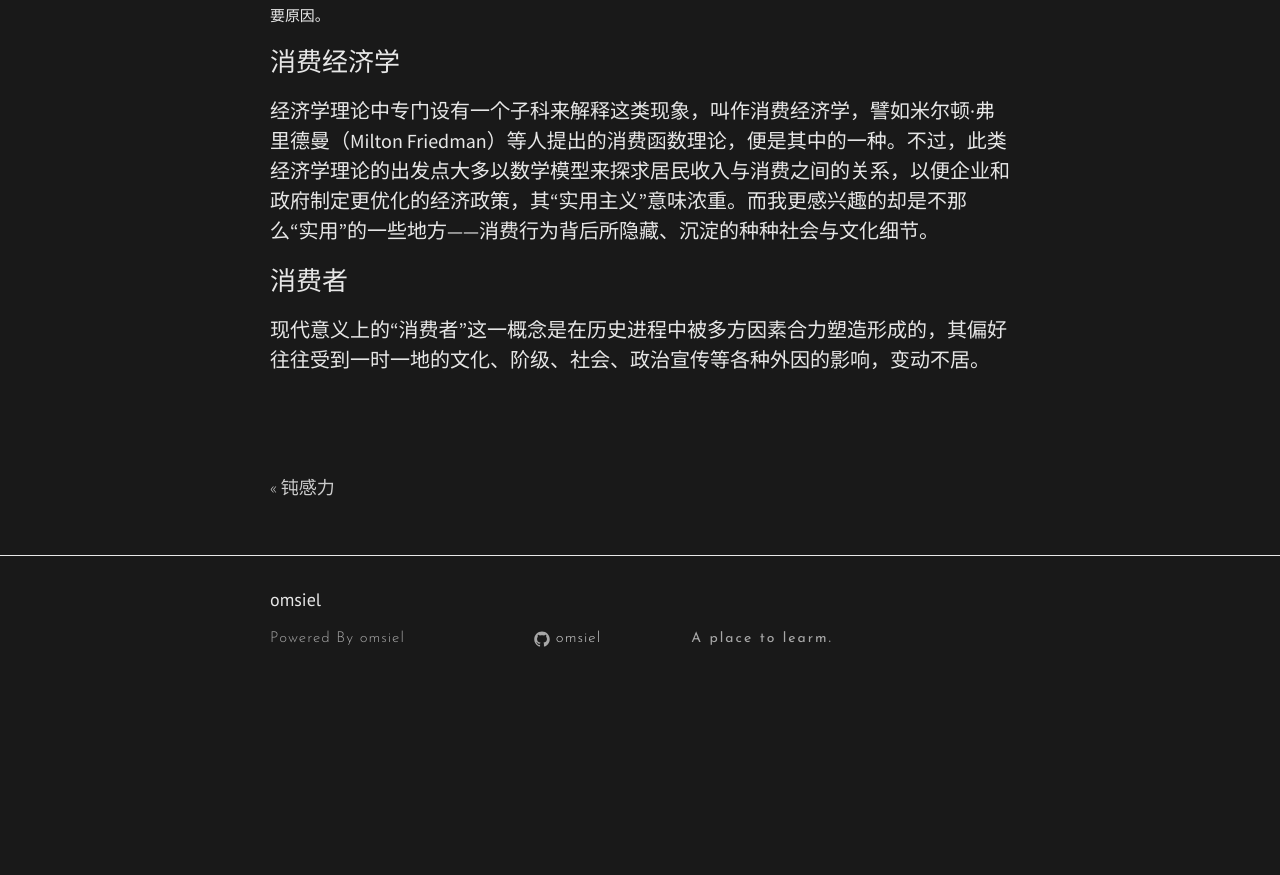
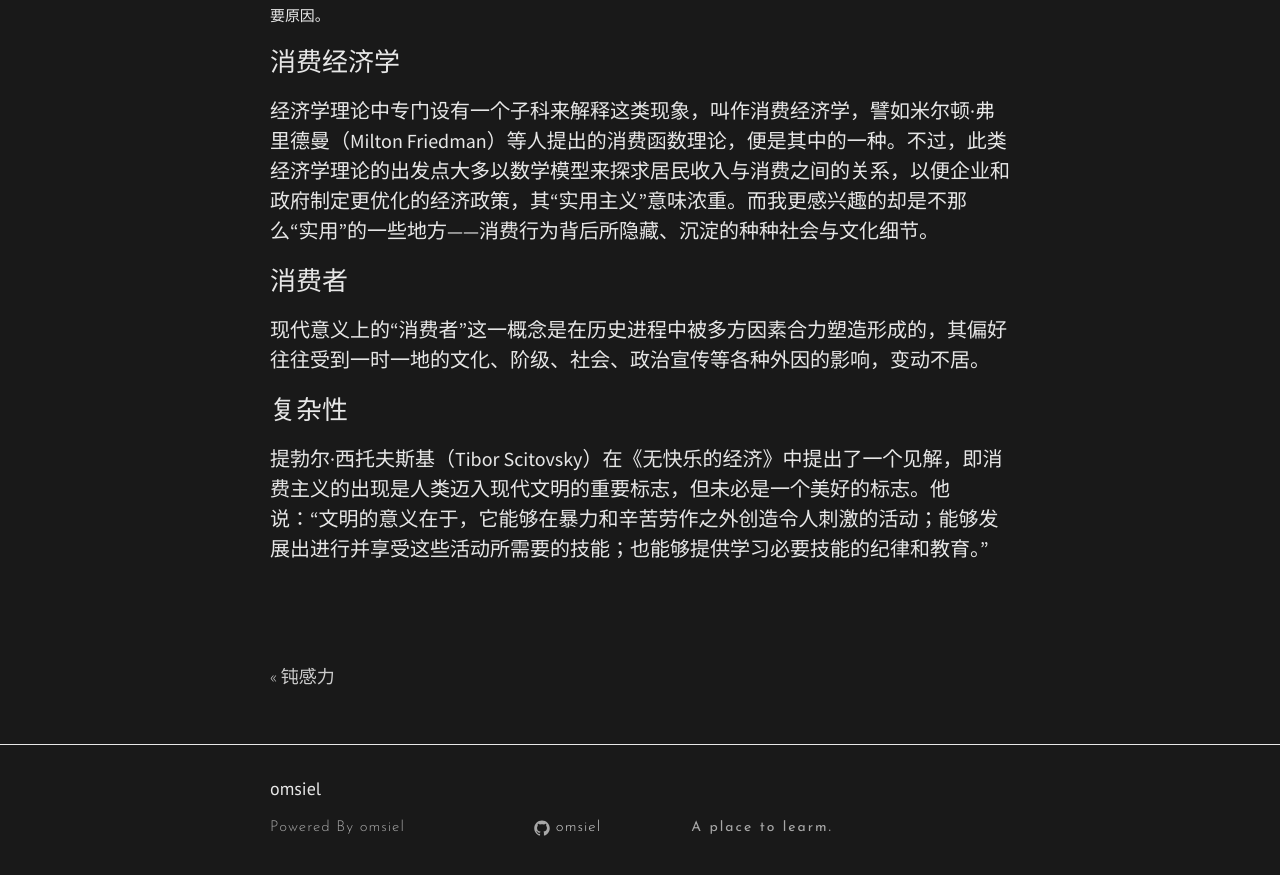
Before and after one commit to omsiel/omsiel.github.io, a Jekyll site: the page built from _posts/2019-05-22-购物凶猛.md, in a window 1280 px wide and 900 px high, scrolled down 1073 px. Shown: the top 875 px of the window. Built offline with Jekyll 4.4.1, drawn with Linux system fonts in a browser that asks for light colours; nearby versions of some CDN libraries; before the commit the page ends 1784 px from its top, so only the background shows below that.

Commit message:
修改文章

```diff
--- a/_posts/2019-05-22-购物凶猛.md
+++ b/_posts/2019-05-22-购物凶猛.md
@@ -24,3 +24,7 @@ categories: note
 ### 消费者
 
 #### 现代意义上的“消费者”这一概念是在历史进程中被多方因素合力塑造形成的，其偏好往往受到一时一地的文化、阶级、社会、政治宣传等各种外因的影响，变动不居。
+
+### 复杂性
+
+#### 提勃尔·西托夫斯基（Tibor Scitovsky）在《无快乐的经济》中提出了一个见解，即消费主义的出现是人类迈入现代文明的重要标志，但未必是一个美好的标志。他说：“文明的意义在于，它能够在暴力和辛苦劳作之外创造令人刺激的活动；能够发展出进行并享受这些活动所需要的技能；也能够提供学习必要技能的纪律和教育。”
```
